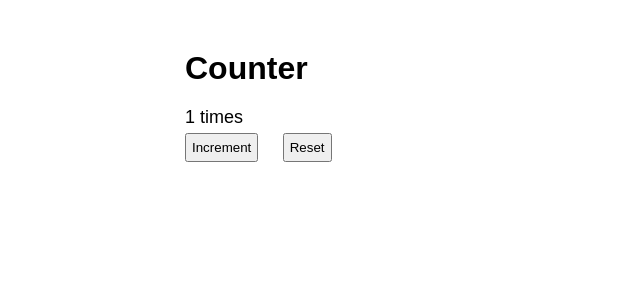
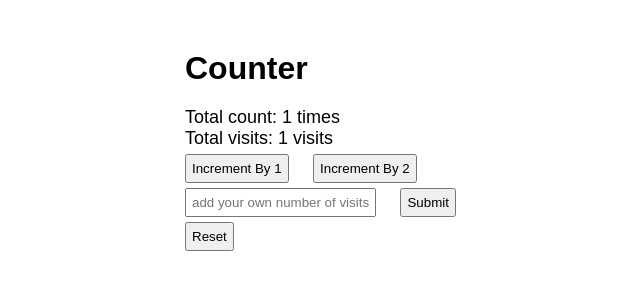
Before and after one commit to MichelleTanzil/Counter, a Flask app: page / in a window 1280 px wide. Shown: the top 300 px of the page, without its empty margins (15-655 px from the left). Run offline with Flask 2, Linux system fonts and the light colour scheme.

Commit message:
completed all ninja and sensei bonuses

```diff
--- a/server.py
+++ b/server.py
@@ -3,24 +3,38 @@ from flask import Flask, render_template, request, redirect, session
 app = Flask(__name__)
 app.secret_key = 'ThisIsSecret'
 
-
 @app.route('/')
 def index():
-    if 'count' in session:
-        session['count'] += 1
+    if 'count' not in session:
+        session['count'] = 1
+
+    if 'visits' not in session:
+        session['visits'] = 1
     else:
-        session['count'] = 1
-    return render_template('index.html', count=session['count'])
+        session['visits'] += 1
+    return render_template('index.html', count=session['count'], visits=session['visits'])
+
 
 @app.route('/increment', methods=['POST'])
 def increment():
-  session['count'] += 1
-  return redirect('/')
+    if 'custom_increment' in request.form:
+        session['custom_increment'] = request.form["custom_increment"]
+        session['count'] += int(session['custom_increment'])
+        session['visits'] -= 1
+    elif 'increment_by_two' in request.form:
+        session['count'] += 2
+        session['visits'] -= 1
+    elif 'increment_by_one' in request.form:
+        session['count'] += 1
+        session['visits'] -= 1
+    return redirect('/')
+
 
 @app.route('/destroy_session', methods=['POST'])
 def destroy():
-  session.clear()
-  return redirect('/')
+    session.clear()
+    return redirect('/')
+
 
 if __name__ == "__main__":
     app.run(debug=True)
--- a/templates/index.html
+++ b/templates/index.html
@@ -10,15 +10,21 @@
 <body>
   <div>
       <h1>Counter</h1>
-      <p>{{session['count']}} times</p>
-
+      <p>Total count: {{count}} times</p>
+      <p>Total visits: {{visits}} visits</p>
       <form action="/increment" method='post'>
-        <input type="submit" value="Increment"/>
+        <input type="submit" value="Increment By 1" name="increment_by_one"/>
+        <input type="submit" value="Increment By 2" name="increment_by_two"/>
       </form>
-
+      <br/>
+      <form action="/increment" method='post'>
+        <input type="text" placeholder="add your own number of visits!" name="custom_increment">
+        <input type="submit">
+      </form>
+      <br/>
       <form action ="/destroy_session" method='post'>
-      <input type="submit" value="Reset"/>
-    </form>
+        <input type="submit" value="Reset"/>
+      </form>
   </div>
 </body>
 </html>
```
